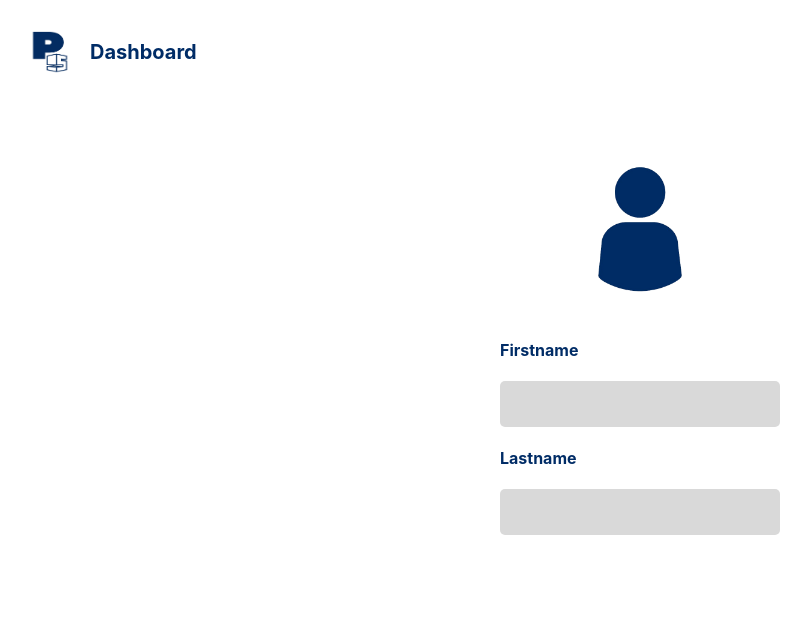
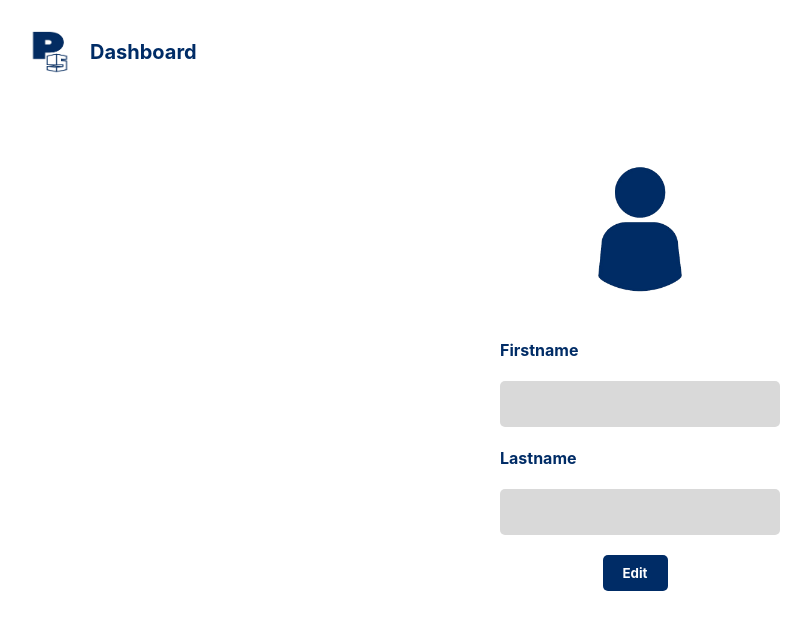
Before and after one commit to ritchelmendaros/penscan-reactjs, a React (Create React App) app: page /userprofile/1 in a window 1280 px wide. Shown: the top 630 px of the page, without its empty margins (0-811 px from the left). Built offline with nearby package versions, Linux system fonts and the light colour scheme; no server answers.

Commit message:
updates user details in userprofile.js

```diff
--- a/src/css/UserProfile.css
+++ b/src/css/UserProfile.css
@@ -58,3 +58,35 @@
   color: #002c66;
   text-align: center;
 }
+
+.edit-button {
+  margin-top: 20px;
+  background-color: #002c66;
+  color: white;
+  border: none;
+  font-family: "Inter", sans-serif;
+  font-weight: bold;
+  margin-right: 10px;
+  padding: 10px 20px;
+  border-radius: 5px;
+  cursor: pointer;
+}
+
+.popup-button {
+  margin-top: 20px;
+  background-color: #002c66;
+  color: white;
+  border: none;
+  font-family: "Inter", sans-serif;
+  font-weight: bold;
+  margin-right: 10px;
+  padding: 10px 20px;
+  border-radius: 5px;
+  cursor: pointer;
+}
+
+.popup-message {
+  font-family: "Inter", sans-serif;
+  font-weight: bold;
+  color: #002c66;
+}
--- a/src/pages/UserProfile.js
+++ b/src/pages/UserProfile.js
@@ -8,6 +8,7 @@ const UserProfile = () => {
   const { username } = useParams();
   const [firstName, setFirstName] = useState("");
   const [lastName, setLastName] = useState("");
+  const [showPopup, setShowPopup] = useState(false); // State for controlling pop-up visibility
 
   useEffect(() => {
     const fetchUserDetails = async () => {
@@ -28,6 +29,24 @@ const UserProfile = () => {
 
   const handleDashboardOnclick = () => {
     navigate(`/teacherdashboard/${username}`);
+  };
+
+  const handleEditClick = async () => {
+    try {
+      const response = await axios.put(`http://localhost:8080/api/users/updateuserdetails`, {
+        username,
+        firstname: firstName,
+        lastname: lastName,
+      });
+      console.log("User details updated", response);
+      setShowPopup(true);
+    } catch (error) {
+      console.error("Error updating user details", error);
+    }
+  };
+
+  const handleClosePopup = () => {
+    setShowPopup(false);
   };
 
   return (
@@ -53,11 +72,34 @@ const UserProfile = () => {
         />
         <div className="text-box-container">
           <p>Firstname</p>
-          <input type="text" className="text-box" value={firstName} readOnly />
+          <input
+            type="text"
+            className="text-box"
+            value={firstName}
+            onChange={(e) => setFirstName(e.target.value)}
+          />
           <p>Lastname</p>
-          <input type="text" className="text-box" value={lastName} readOnly />
+          <input
+            type="text"
+            className="text-box"
+            value={lastName}
+            onChange={(e) => setLastName(e.target.value)}
+          />
         </div>
+        <button className="edit-button" onClick={handleEditClick}>
+          Edit
+        </button>
       </div>
+      {showPopup && (
+        <div className="popup">
+          <div className="popup-content">
+            <p className="popup-message">User details updated successfully!</p>
+            <button className="popup-button" onClick={handleClosePopup}>
+              OK
+            </button>
+          </div>
+        </div>
+      )}
     </>
   );
 };
```
